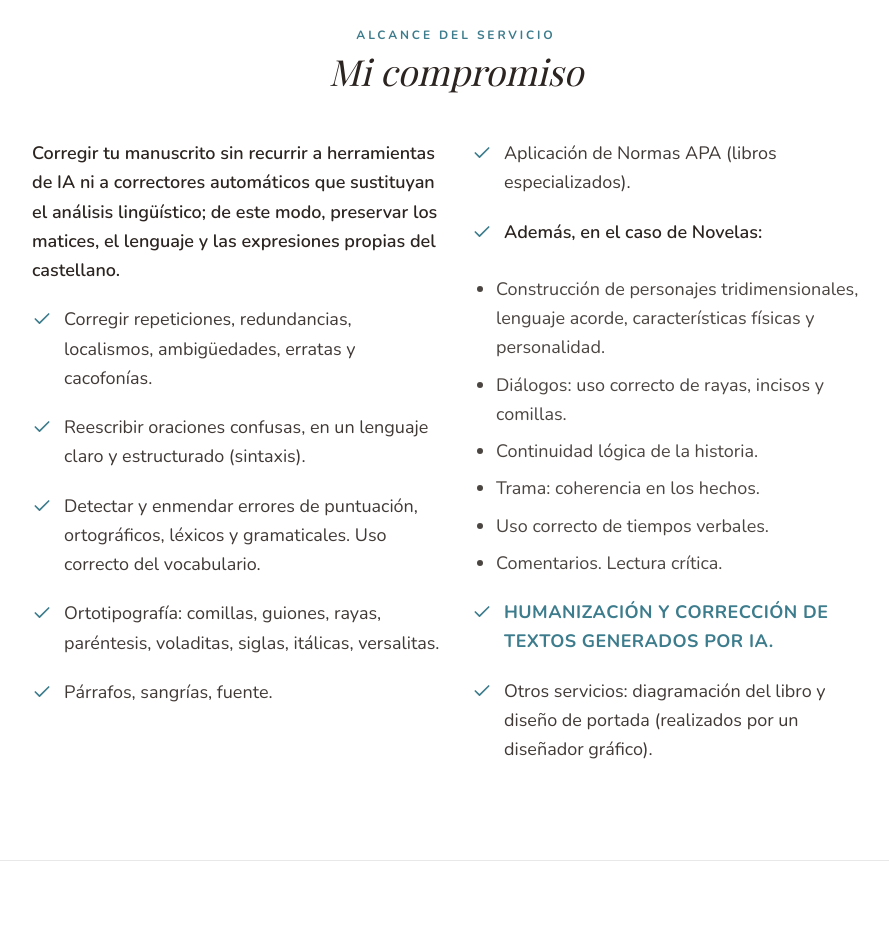
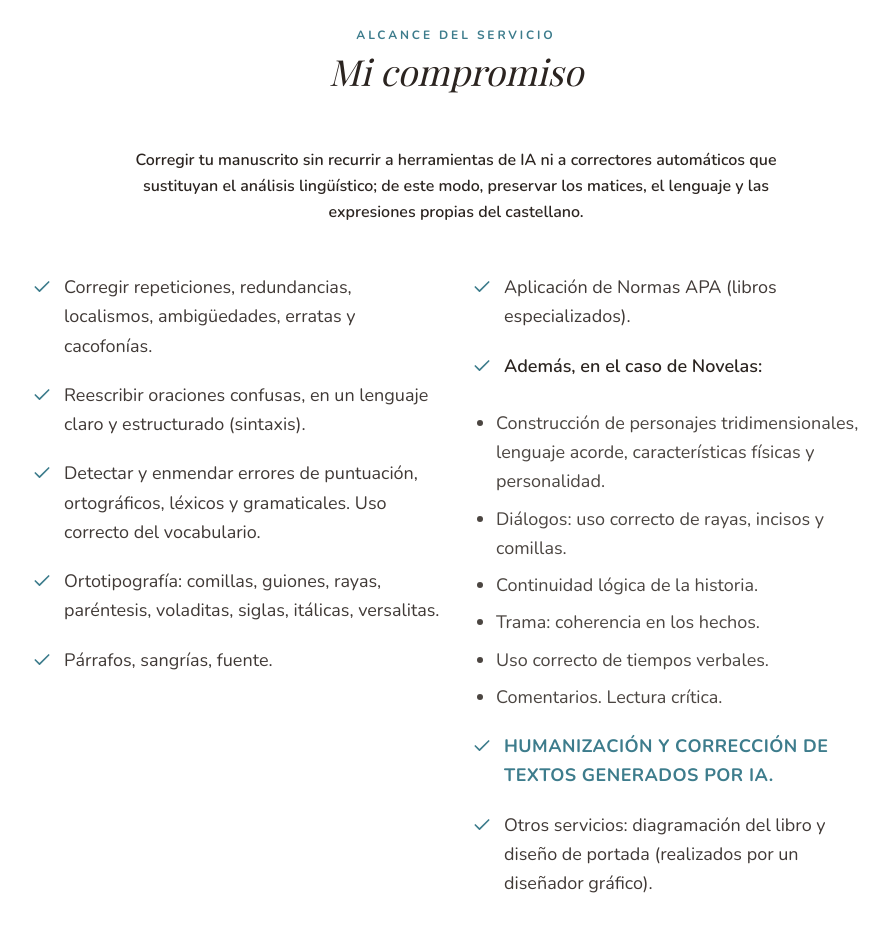
Before and after one commit to Airhonreality/Web-correctora, a Next.js app in the folder sitio-web/: page / in a window 1280 px wide. Shown: the part 1220-2151 px from the top of the page, without its empty margins (184-1073 px from the left). Built offline with nearby package versions, Linux system fonts and the light colour scheme; no server answers; the database is empty; a web font is replaced by a local one.

Commit message:
refactor(home): encabezado de Mi compromiso a ancho completo

```diff
--- a/sitio-web/app/page.tsx
+++ b/sitio-web/app/page.tsx
@@ -116,15 +116,20 @@ export default async function Home() {
             </h2>
           </div>
 
+          {/* Encabezado principal: ancho completo */}
+          <div className="mt-14 mb-10 text-center">
+            <p className="font-semibold text-ink leading-relaxed max-w-2xl mx-auto">
+              Corregir tu manuscrito sin recurrir a herramientas de IA ni a
+              correctores automáticos que sustituyan el análisis lingüístico;
+              de este modo, preservar los matices, el lenguaje y las
+              expresiones propias del castellano.
+            </p>
+          </div>
+
+          {/* Dos columnas de compromisos */}
           <div className="mt-12 grid gap-8 lg:grid-cols-2">
             {/* Columna 1 */}
             <div className="flex flex-col gap-5 text-lg leading-relaxed text-ink/90">
-              <p className="font-semibold text-ink leading-relaxed">
-                Corregir tu manuscrito sin recurrir a herramientas de IA ni a
-                correctores automáticos que sustituyan el análisis lingüístico;
-                de este modo, preservar los matices, el lenguaje y las
-                expresiones propias del castellano.
-              </p>
               <div className="flex items-start gap-3">
                 <Check className="mt-1 h-5 w-5 shrink-0 text-teal-dark" aria-hidden="true" />
                 <span>
```
